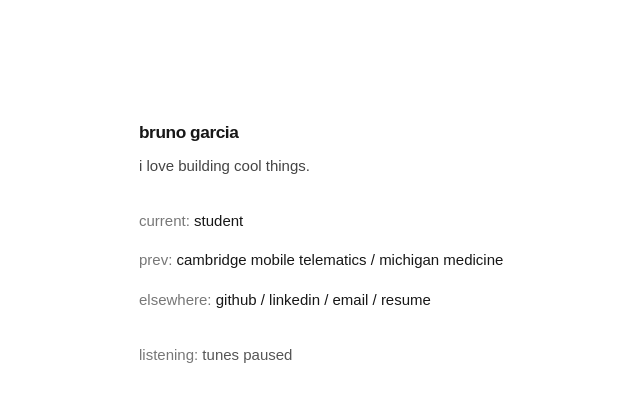
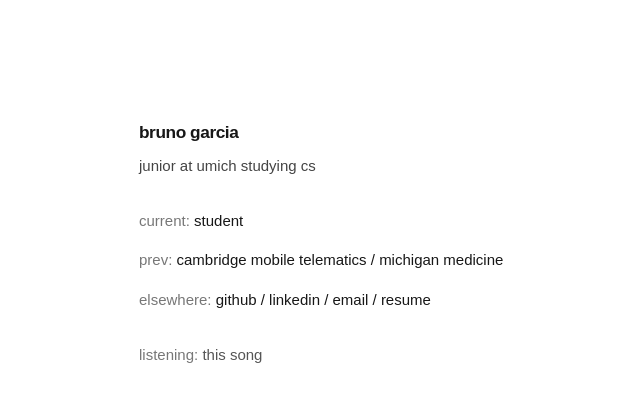
Before and after one commit to garciahbruno/portfolio, a website: page index.html in a window 1280 px wide. Shown: the full height of the page, 191-831 px from the left. Drawn offline with Linux system fonts and the light colour scheme.

Commit message:
Update bio and listening link

```diff
--- a/index.html
+++ b/index.html
@@ -3,7 +3,7 @@
   <head>
     <meta charset="UTF-8" />
     <meta name="viewport" content="width=device-width, initial-scale=1" />
-    <meta name="description" content="Bruno Garcia is a computer science student at the University of Michigan who loves building useful things." />
+    <meta name="description" content="Bruno Garcia is a junior at the University of Michigan studying computer science." />
     <meta name="theme-color" content="#fff" />
     <title>Bruno Garcia</title>
     <link rel="icon" type="image/png" href="./assets/Default_Male_Mii.png" />
@@ -12,7 +12,7 @@
   <body>
     <main class="profile">
       <h1>bruno garcia</h1>
-      <p class="intro">i love building cool things.</p>
+      <p class="intro">junior at umich studying cs</p>
 
       <section aria-label="Current">
         <p><span class="label">current:</span> <a href="https://umich.edu/" target="_blank" rel="noopener noreferrer">student</a></p>
@@ -26,7 +26,7 @@
         <p><span class="label">elsewhere:</span> <a href="https://github.com/garciahbruno" target="_blank" rel="noopener noreferrer">github</a> / <a href="https://www.linkedin.com/in/brunohg" target="_blank" rel="noopener noreferrer">linkedin</a> / <a href="mailto:brunohg@umich.edu">email</a> / <a href="./assets/BrunoGarcia_Resume.pdf" target="_blank" rel="noopener noreferrer">resume</a></p>
       </section>
 
-      <p class="listening"><span class="label">listening:</span> tunes paused</p>
+      <p class="listening"><span class="label">listening:</span> <a href="https://open.spotify.com/track/5osFtSFCQKrLQACl1jzcbU?si=e3003f3113b94d7b" target="_blank" rel="noopener noreferrer">this song</a></p>
     </main>
   </body>
 </html>
```
